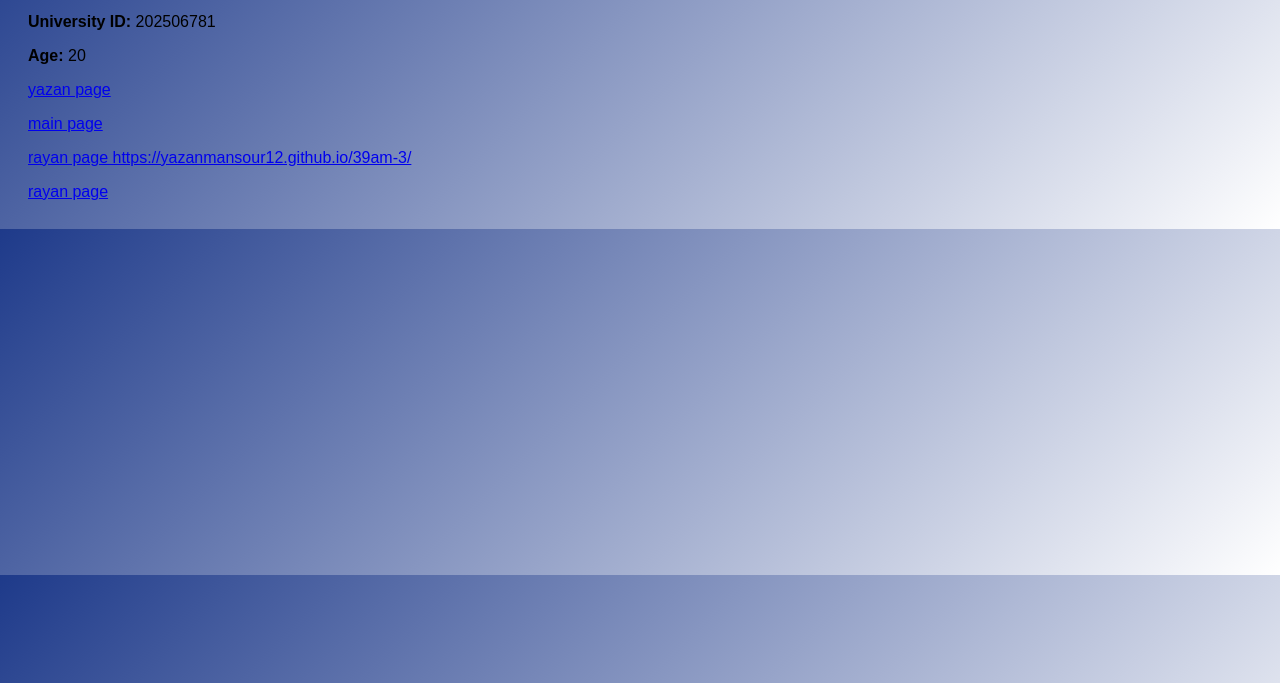
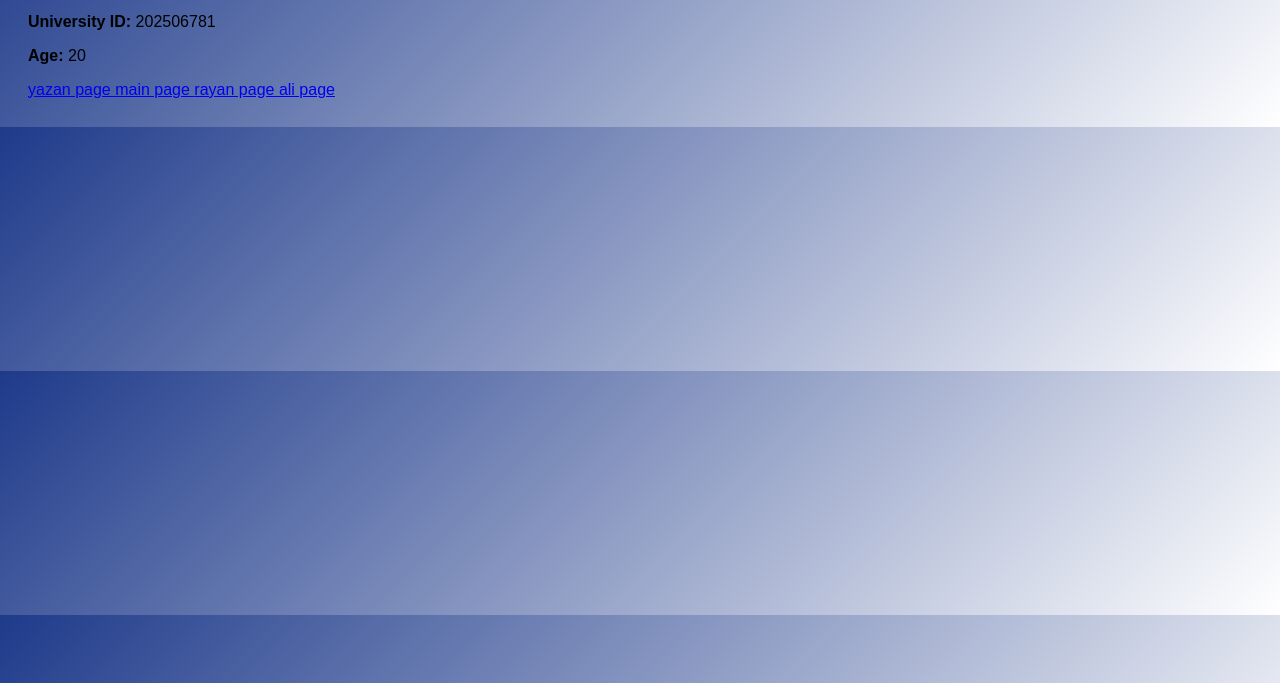
Before and after one commit to yazanmansour12/39am-3, a plain HTML site: page index.html in a window 1280 px wide. Shown: the part 117-800 px from the top of the page. Drawn offline with Linux system fonts and the light colour scheme.

Commit message:
Update index.html

```diff
--- a/index.html
+++ b/index.html
@@ -18,22 +18,19 @@
     <p><strong>University ID:</strong> 202506781</p>
     <p><strong>Age:</strong> 20</p>
 
-<a href="https://yazanmansour12.github.io/Group-8/" class="link-button" target="_blank">
-            yazan page
+<a href="https://yazanmansour12.github.io/Group-8/" class="link-button" target="_blank">                 yazan page
+          <a href="https://yazanmansour12.github.io/39am/" class="link-button" target="_blank">
 
-    </a>
+                 main page       <a href="https://yazanmansour12.github.io/ryan/" class="link-button" target="_blank">
 
+          rayan  page
+                     <a href="https://yazanmansour12.github.io/39am-4/" class="link-button" target="_blank">
+  ali  page
 
-       <p></p> <a href="https://yazanmansour12.github.io/39am/" class="link-button" target="_blank">
+        </a>
 
-        main page
-           <p></p> <a href="https://yazanmansour12.github.io/ryan/" class="link-button" target="_blank">
+    </div>
 
-     rayan  page
-               https://yazanmansour12.github.io/39am-3/
-               <p></p> <a href="https://yazanmansour12.github.io/39am-3/" class="link-button" target="_blank">
-
-     rayan  page
 </body>
 
 </html>
```
